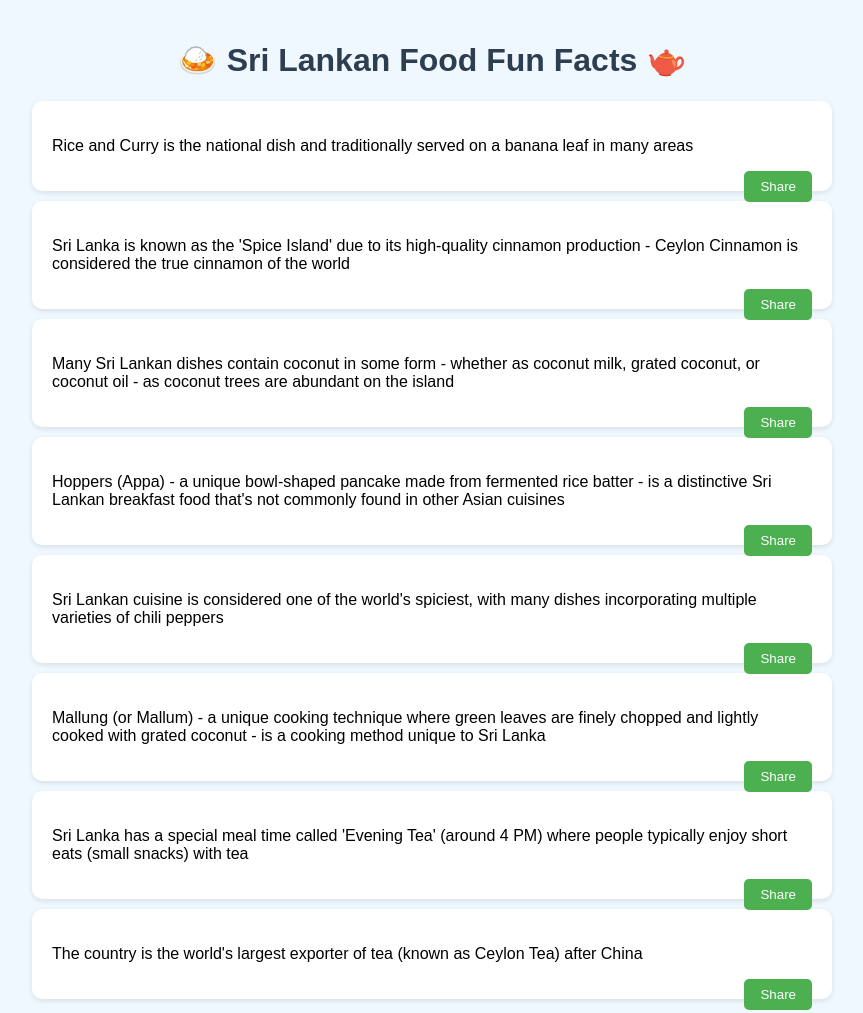
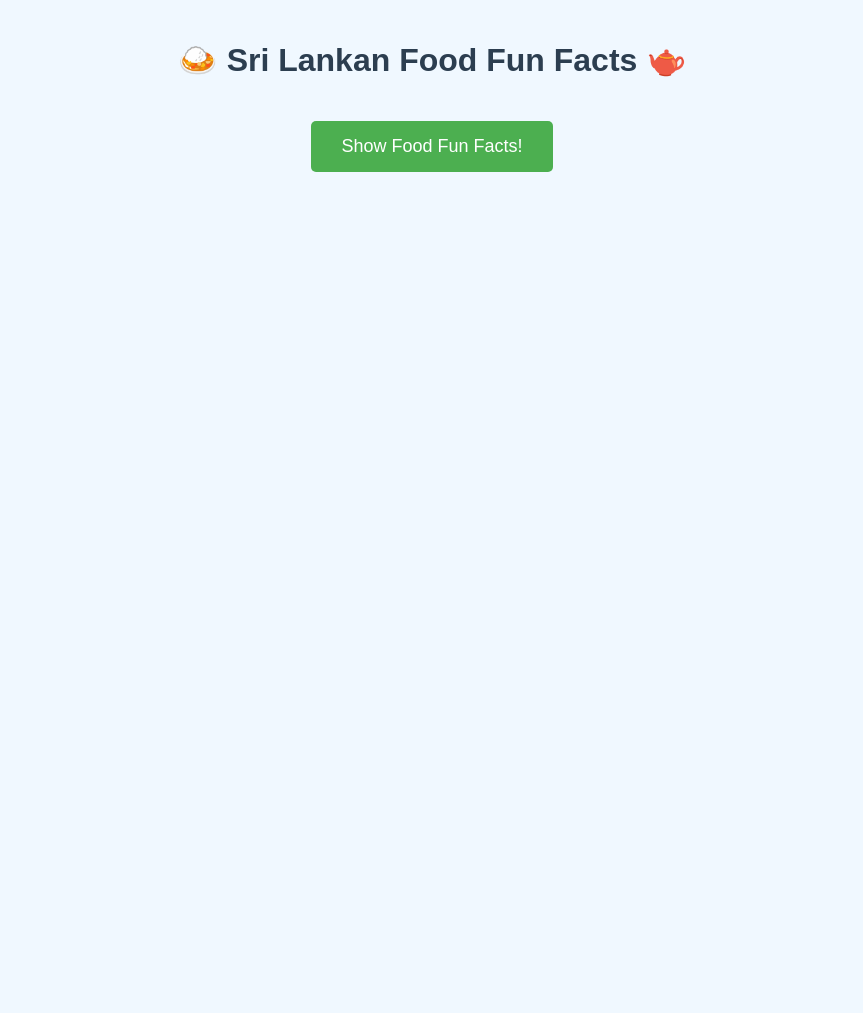
Before and after one commit to senuji-03/food-facts, a plain HTML site: page index.html in a window 1280 px wide. Shown: the whole page, without its empty margins (208-1071 px from the left). After the commit the page ends 800 px from the top, so only its background shows below. Drawn offline with Linux system fonts and the light colour scheme.

Commit message:
Update index.html

```diff
--- a/index.html
+++ b/index.html
@@ -11,37 +11,64 @@
             margin: 0 auto;
             padding: 20px;
             background-color: #f0f8ff;
+            text-align: center;
         }
+
         .fact-card {
             background: white;
             padding: 20px;
-            margin: 10px 0;
+            margin: 20px auto;
             border-radius: 10px;
             box-shadow: 0 2px 5px rgba(0,0,0,0.1);
+            max-width: 600px;
+            display: none;
+        }
+
+        .fact-card.active {
+            display: block;
+            animation: fadeIn 0.5s;
+        }
+
+        @keyframes fadeIn {
+            from { opacity: 0; }
+            to { opacity: 1; }
+        }
+
+        .main-button {
+            background: #4CAF50;
+            color: white;
+            border: none;
+            padding: 15px 30px;
+            border-radius: 5px;
             cursor: pointer;
-            transition: transform 0.3s ease;
+            font-size: 18px;
+            margin: 20px;
+            transition: background-color 0.3s;
         }
-        .fact-card:hover {
-            transform: scale(1.02);
+
+        .main-button:hover {
+            background: #45a049;
         }
+
         .share-button {
-            background: #4CAF50;
+            background: #2196F3;
             color: white;
             border: none;
             padding: 8px 16px;
             border-radius: 5px;
             cursor: pointer;
-            float: right;
+            margin-top: 10px;
         }
+
         h1 {
             color: #2c3e50;
-            text-align: center;
         }
     </style>
 </head>
 <body>
     <h1>🍛 Sri Lankan Food Fun Facts 🫖</h1>
-    <div id="facts-container"></div>
+    <button id="showFactButton" class="main-button">Show Food Fun Facts!</button>
+    <div id="fact-container"></div>
 
     <script>
         const foodFacts = {
@@ -81,17 +108,26 @@
             ]
         };
 
-        function createFactCards() {
-            const container = document.getElementById('facts-container');
-            foodFacts.sriLankanFoodFacts.forEach(factObj => {
+        let currentFactIndex = 0;
+        const container = document.getElementById('fact-container');
+        const showFactButton = document.getElementById('showFactButton');
+
+        function showNextFact() {
+            container.innerHTML = '';
+            if (currentFactIndex < foodFacts.sriLankanFoodFacts.length) {
+                const factObj = foodFacts.sriLankanFoodFacts[currentFactIndex];
                 const card = document.createElement('div');
-                card.className = 'fact-card';
+                card.className = 'fact-card active';
                 card.innerHTML = `
                     <p>${factObj.fact}</p>
                     <button class="share-button" onclick="shareFact(${factObj.id})">Share</button>
                 `;
                 container.appendChild(card);
-            });
+                currentFactIndex++;
+                if (currentFactIndex === foodFacts.sriLankanFoodFacts.length) {
+                    currentFactIndex = 0;
+                }
+            }
         }
 
         function shareFact(id) {
@@ -108,7 +144,7 @@
             }
         }
 
-        createFactCards();
+        showFactButton.addEventListener('click', showNextFact);
     </script>
 </body>
 </html>
```
